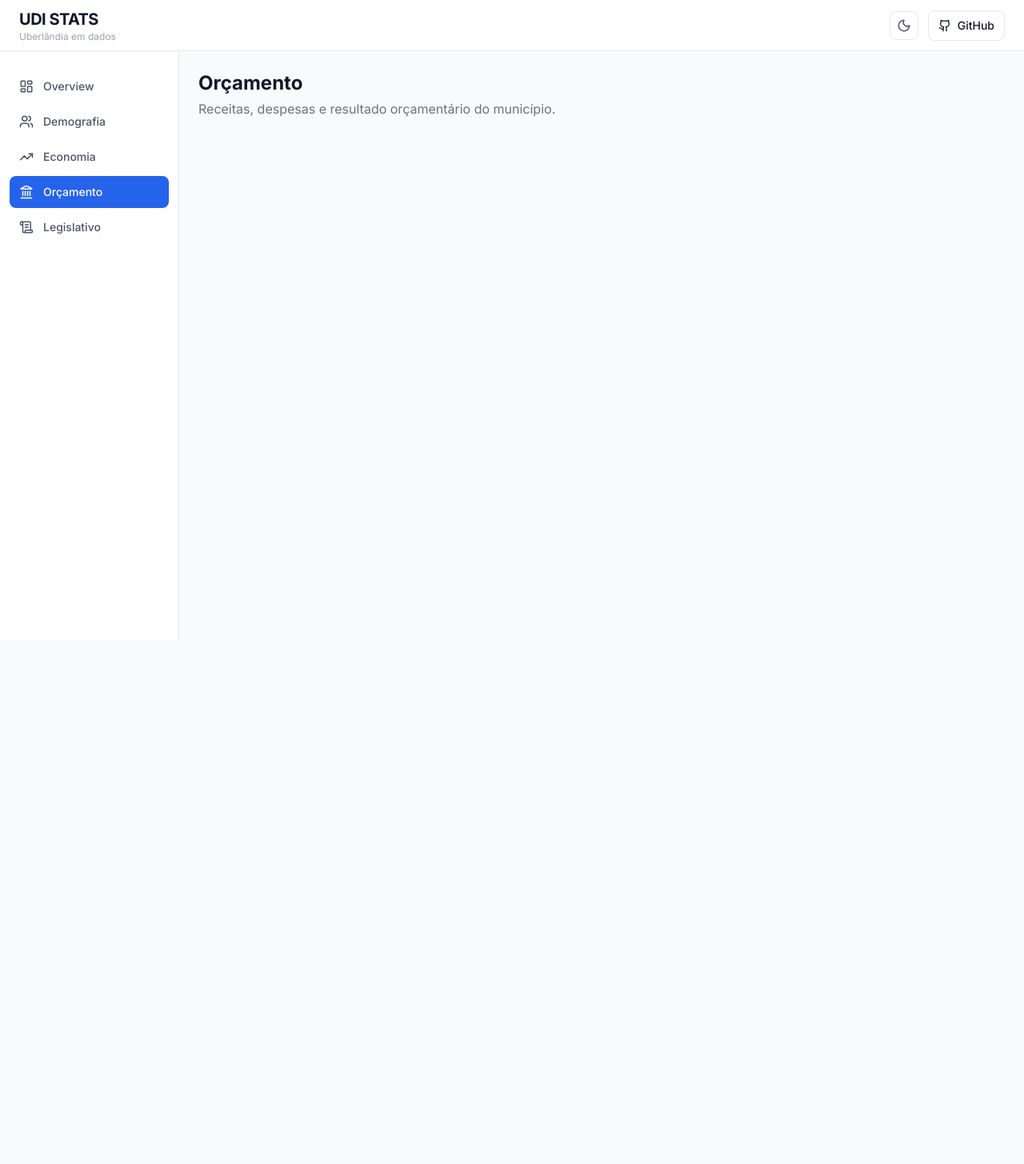
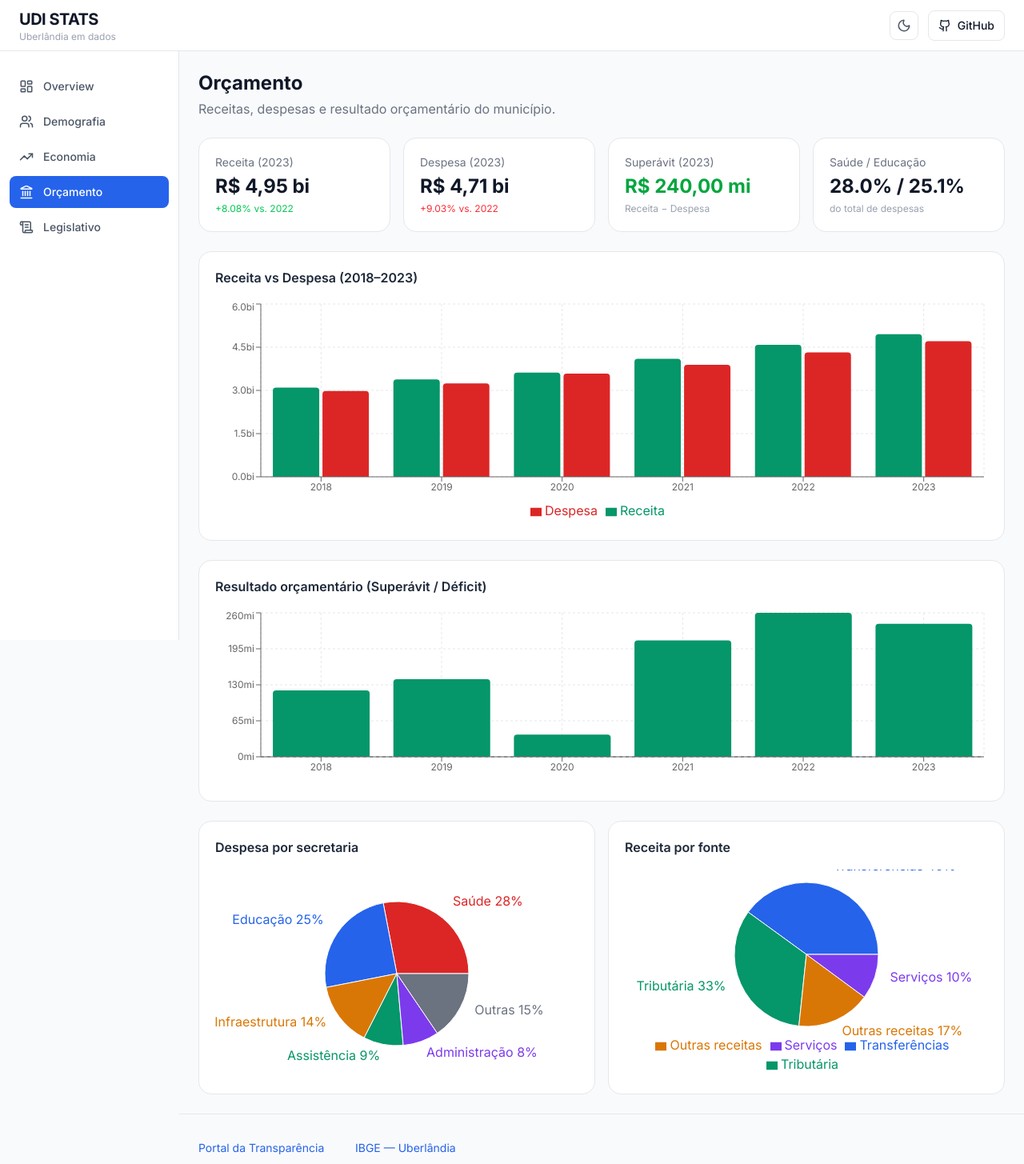
Before and after one commit to lucascamargosi/udi-stats, a Next.js app: page /orcamento in a window 1280 px wide. Shown: the top 1455 px of the page at 80% size. Before the commit the page ends 800 px from the top, so only its background shows below. Built offline with nearby package versions, Linux system fonts and the light colour scheme.

Commit message:
feat(orcamento): adiciona página com receita, despesa, superávit e distribuição por secretaria

```diff
--- a/src/app/orcamento/page.tsx
+++ b/src/app/orcamento/page.tsx
@@ -1,10 +1,199 @@
+"use client";
+
+import Footer from "@/components/layout/Footer";
+import {
+  orcamentoHistorico,
+  despesaPorSecretaria,
+  receitaPorFonte,
+} from "@/data/orcamento";
+import { formatCurrency, calcVariation } from "@/lib/utils";
+import {
+  ResponsiveContainer,
+  BarChart,
+  Bar,
+  PieChart,
+  Pie,
+  Cell,
+  XAxis,
+  YAxis,
+  CartesianGrid,
+  Tooltip,
+  Legend,
+  ReferenceLine,
+} from "recharts";
+
 export default function OrcamentoPage() {
+  const atual = orcamentoHistorico.at(-1)!;
+  const anterior = orcamentoHistorico.at(-2)!;
+
+  const superavit = atual.receita - atual.despesa;
+  const varReceita = calcVariation(atual.receita, anterior.receita);
+  const varDespesa = calcVariation(atual.despesa, anterior.despesa);
+
+  // Superávit/déficit por ano
+  const resultado = orcamentoHistorico.map((d) => ({
+    ano: d.ano,
+    resultado: d.receita - d.despesa,
+  }));
+
+  // Percentuais saúde e educação
+  const totalDespesa = despesaPorSecretaria.reduce((acc, d) => acc + d.valor, 0);
+  const saude = despesaPorSecretaria.find((d) => d.secretaria === "Saúde")!;
+  const educacao = despesaPorSecretaria.find((d) => d.secretaria === "Educação")!;
+  const pctSaude = ((saude.valor / totalDespesa) * 100).toFixed(1);
+  const pctEducacao = ((educacao.valor / totalDespesa) * 100).toFixed(1);
+
   return (
-    <div className="p-6">
-      <h1 className="text-2xl font-bold text-gray-900 dark:text-white">Orçamento</h1>
-      <p className="text-gray-500 dark:text-gray-400 mt-1">
-        Receitas, despesas e resultado orçamentário do município.
-      </p>
+    <div className="flex flex-col min-h-screen">
+      <div className="flex-1 p-6 space-y-6">
+
+        {/* Cabeçalho */}
+        <div>
+          <h1 className="text-2xl font-bold text-gray-900 dark:text-white">Orçamento</h1>
+          <p className="text-gray-500 dark:text-gray-400 mt-1">
+            Receitas, despesas e resultado orçamentário do município.
+          </p>
+        </div>
+
+        {/* KPIs */}
+        <div className="grid grid-cols-1 sm:grid-cols-2 xl:grid-cols-4 gap-4">
+          <div className="bg-white dark:bg-gray-900 rounded-2xl border border-gray-200 dark:border-gray-800 p-5">
+            <p className="text-sm text-gray-500 dark:text-gray-400">Receita ({atual.ano})</p>
+            <p className="text-2xl font-bold text-gray-900 dark:text-white mt-1">
+              {formatCurrency(atual.receita)}
+            </p>
+            <p className="text-xs text-green-500 mt-1">+{varReceita}% vs. {anterior.ano}</p>
+          </div>
+          <div className="bg-white dark:bg-gray-900 rounded-2xl border border-gray-200 dark:border-gray-800 p-5">
+            <p className="text-sm text-gray-500 dark:text-gray-400">Despesa ({atual.ano})</p>
+            <p className="text-2xl font-bold text-gray-900 dark:text-white mt-1">
+              {formatCurrency(atual.despesa)}
+            </p>
+            <p className="text-xs text-red-500 mt-1">+{varDespesa}% vs. {anterior.ano}</p>
+          </div>
+          <div className="bg-white dark:bg-gray-900 rounded-2xl border border-gray-200 dark:border-gray-800 p-5">
+            <p className="text-sm text-gray-500 dark:text-gray-400">Superávit ({atual.ano})</p>
+            <p className={`text-2xl font-bold mt-1 ${superavit >= 0 ? "text-green-600 dark:text-green-400" : "text-red-600 dark:text-red-400"}`}>
+              {formatCurrency(superavit)}
+            </p>
+            <p className="text-xs text-gray-400 mt-1">Receita − Despesa</p>
+          </div>
+          <div className="bg-white dark:bg-gray-900 rounded-2xl border border-gray-200 dark:border-gray-800 p-5">
+            <p className="text-sm text-gray-500 dark:text-gray-400">Saúde / Educação</p>
+            <p className="text-2xl font-bold text-gray-900 dark:text-white mt-1">
+              {pctSaude}% / {pctEducacao}%
+            </p>
+            <p className="text-xs text-gray-400 mt-1">do total de despesas</p>
+          </div>
+        </div>
+
+        {/* Evolução receita vs despesa */}
+        <div className="bg-white dark:bg-gray-900 rounded-2xl border border-gray-200 dark:border-gray-800 p-5">
+          <h2 className="text-base font-semibold text-gray-800 dark:text-gray-200 mb-4">
+            Receita vs Despesa (2018–2023)
+          </h2>
+          <ResponsiveContainer width="100%" height={280}>
+            <BarChart data={orcamentoHistorico}>
+              <CartesianGrid strokeDasharray="3 3" stroke="#e5e7eb" />
+              <XAxis dataKey="ano" tick={{ fontSize: 12 }} />
+              <YAxis
+                tickFormatter={(v) => `${(v / 1_000_000_000).toFixed(1)}bi`}
+                tick={{ fontSize: 12 }}
+                width={52}
+              />
+              <Tooltip formatter={(v) => [formatCurrency(Number(v)), ""]} />
+              <Legend />
+              <Bar dataKey="receita" name="Receita" fill="#059669" radius={[4, 4, 0, 0]} />
+              <Bar dataKey="despesa" name="Despesa" fill="#DC2626" radius={[4, 4, 0, 0]} />
+            </BarChart>
+          </ResponsiveContainer>
+        </div>
+
+        {/* Superávit/Déficit */}
+        <div className="bg-white dark:bg-gray-900 rounded-2xl border border-gray-200 dark:border-gray-800 p-5">
+          <h2 className="text-base font-semibold text-gray-800 dark:text-gray-200 mb-4">
+            Resultado orçamentário (Superávit / Déficit)
+          </h2>
+          <ResponsiveContainer width="100%" height={220}>
+            <BarChart data={resultado}>
+              <CartesianGrid strokeDasharray="3 3" stroke="#e5e7eb" />
+              <XAxis dataKey="ano" tick={{ fontSize: 12 }} />
+              <YAxis
+                tickFormatter={(v) => `${(v / 1_000_000).toFixed(0)}mi`}
+                tick={{ fontSize: 12 }}
+                width={52}
+              />
+              <Tooltip formatter={(v) => [formatCurrency(Number(v)), "Resultado"]} />
+              <ReferenceLine y={0} stroke="#6B7280" strokeDasharray="4 4" />
+              <Bar
+                dataKey="resultado"
+                radius={[4, 4, 0, 0]}
+                fill="#059669"
+              />
+            </BarChart>
+          </ResponsiveContainer>
+        </div>
+
+        {/* Despesa por secretaria + Receita por fonte */}
+        <div className="grid grid-cols-1 lg:grid-cols-2 gap-4">
+          <div className="bg-white dark:bg-gray-900 rounded-2xl border border-gray-200 dark:border-gray-800 p-5">
+            <h2 className="text-base font-semibold text-gray-800 dark:text-gray-200 mb-4">
+              Despesa por secretaria
+            </h2>
+            <ResponsiveContainer width="100%" height={260}>
+              <PieChart>
+                <Pie
+                  data={despesaPorSecretaria}
+                  dataKey="valor"
+                  nameKey="secretaria"
+                  cx="50%"
+                  cy="50%"
+                  outerRadius={90}
+                  label={({ name, percent }) =>
+                    `${name} ${((percent ?? 0) * 100).toFixed(0)}%`
+                  }
+                  labelLine={false}
+                >
+                  {despesaPorSecretaria.map((entry, i) => (
+                    <Cell key={i} fill={entry.cor} />
+                  ))}
+                </Pie>
+                <Tooltip formatter={(v) => [formatCurrency(Number(v)), ""]} />
+              </PieChart>
+            </ResponsiveContainer>
+          </div>
+
+          <div className="bg-white dark:bg-gray-900 rounded-2xl border border-gray-200 dark:border-gray-800 p-5">
+            <h2 className="text-base font-semibold text-gray-800 dark:text-gray-200 mb-4">
+              Receita por fonte
+            </h2>
+            <ResponsiveContainer width="100%" height={260}>
+              <PieChart>
+                <Pie
+                  data={receitaPorFonte}
+                  dataKey="valor"
+                  nameKey="fonte"
+                  cx="50%"
+                  cy="50%"
+                  outerRadius={90}
+                  label={({ name, percent }) =>
+                    `${name} ${((percent ?? 0) * 100).toFixed(0)}%`
+                  }
+                  labelLine={false}
+                >
+                  {receitaPorFonte.map((entry, i) => (
+                    <Cell key={i} fill={entry.cor} />
+                  ))}
+                </Pie>
+                <Tooltip formatter={(v) => [formatCurrency(Number(v)), ""]} />
+                <Legend />
+              </PieChart>
+            </ResponsiveContainer>
+          </div>
+        </div>
+
+      </div>
+      <Footer />
     </div>
   );
 }
--- a/src/data/orcamento.ts
+++ b/src/data/orcamento.ts
@@ -1,7 +1,19 @@
 export interface OrcamentoAnual {
   ano: number;
-  receita: number;   // em reais
-  despesa: number;   // em reais
+  receita: number;
+  despesa: number;
+}
+
+export interface DespesaSecretaria {
+  secretaria: string;
+  valor: number;
+  cor: string;
+}
+
+export interface ReceitaFonte {
+  fonte: string;
+  valor: number;
+  cor: string;
 }
 
 export const orcamentoHistorico: OrcamentoAnual[] = [
@@ -12,3 +24,19 @@ export const orcamentoHistorico: OrcamentoAnual[] = [
   { ano: 2022, receita: 4_580_000_000, despesa: 4_320_000_000 },
   { ano: 2023, receita: 4_950_000_000, despesa: 4_710_000_000 },
 ];
+
+export const despesaPorSecretaria: DespesaSecretaria[] = [
+  { secretaria: "Saúde",          valor: 1_320_000_000, cor: "#DC2626" },
+  { secretaria: "Educação",       valor: 1_180_000_000, cor: "#2563EB" },
+  { secretaria: "Infraestrutura", valor:   680_000_000, cor: "#D97706" },
+  { secretaria: "Assistência",    valor:   420_000_000, cor: "#059669" },
+  { secretaria: "Administração",  valor:   380_000_000, cor: "#7C3AED" },
+  { secretaria: "Outras",         valor:   730_000_000, cor: "#6B7280" },
+];
+
+export const receitaPorFonte: ReceitaFonte[] = [
+  { fonte: "Transferências",   valor: 1_980_000_000, cor: "#2563EB" },
+  { fonte: "Tributária",       valor: 1_650_000_000, cor: "#059669" },
+  { fonte: "Outras receitas",  valor:   820_000_000, cor: "#D97706" },
+  { fonte: "Serviços",         valor:   500_000_000, cor: "#7C3AED" },
+];
```
